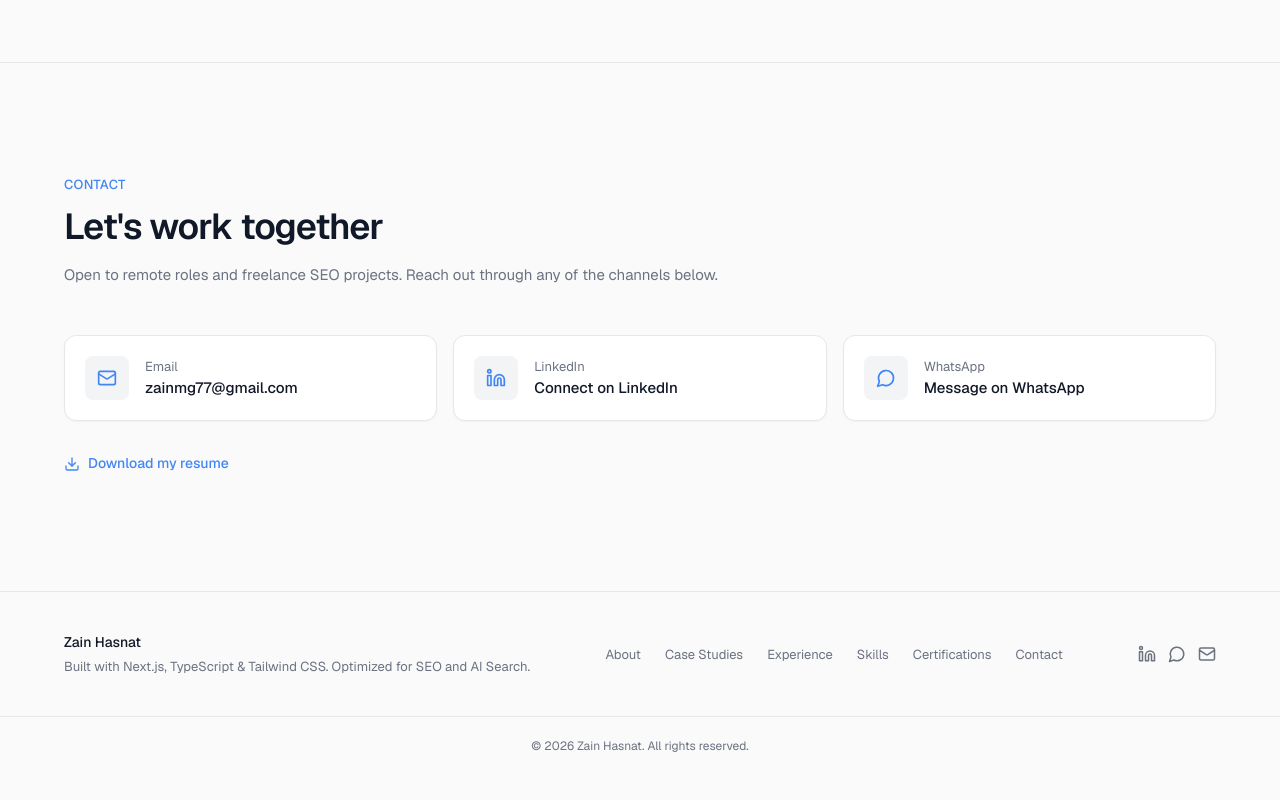
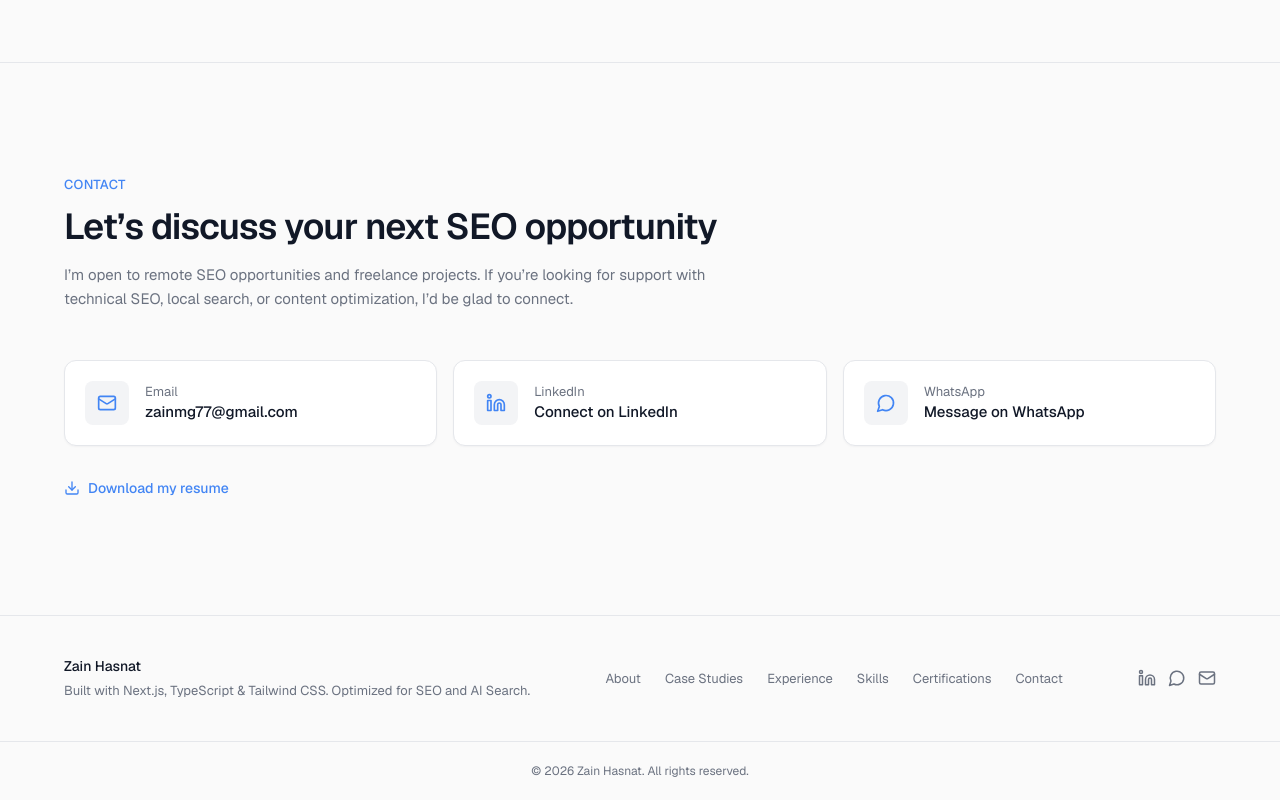
Before and after one commit to zain-hasnat/zain-hasnat-portfolio, a Next.js app: page / in a window 1280 px wide. Shown: the part 5635-6435 px from the top of the page. Before the commit the page ends 6410 px from the top, so only its background shows below. Built offline with nearby package versions, Linux system fonts and the light colour scheme.

Commit message:
Improve portfolio content and presentation

```diff
--- a/components/sections/contact.tsx
+++ b/components/sections/contact.tsx
@@ -33,8 +33,8 @@ export function Contact() {
         <FadeIn>
           <SectionHeading
             eyebrow="Contact"
-            title="Let's work together"
-            description="Open to remote roles and freelance SEO projects. Reach out through any of the channels below."
+            title="Let’s discuss your next SEO opportunity"
+            description="I’m open to remote SEO opportunities and freelance projects. If you’re looking for support with technical SEO, local search, or content optimization, I’d be glad to connect."
           />
         </FadeIn>
 
```
